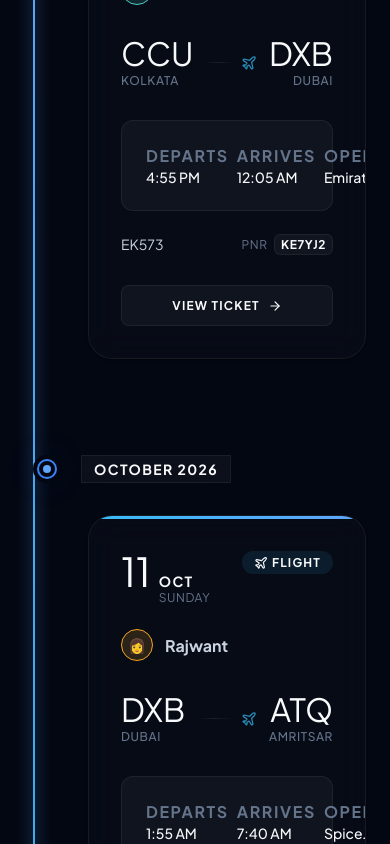
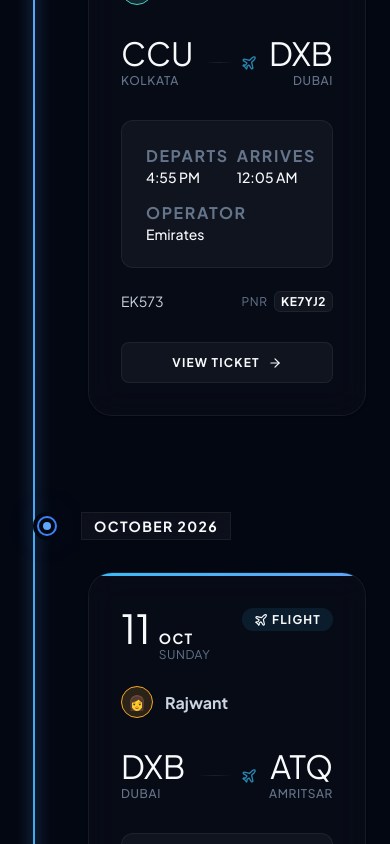
Before and after one commit to gagu00000/family-travel-dashboard, a React (Vite) app: page / in a window 390 px wide. Shown: the part 2340-3184 px from the top of the page. Built offline with nearby package versions, Linux system fonts and the light colour scheme.

Commit message:
fix: JourneyCard meta grid overflow on narrow mobile screens

```diff
--- a/src/components/JourneyCard.css
+++ b/src/components/JourneyCard.css
@@ -266,3 +266,15 @@
   opacity: 0.5;
   cursor: not-allowed;
 }
+
+/* ── Mobile Responsiveness ── */
+@media (max-width: 480px) {
+  .journey-card-meta {
+    grid-template-columns: 1fr 1fr;
+  }
+
+  .journey-card-meta > div:nth-child(3) {
+    grid-column: span 2;
+    margin-top: var(--space-sm);
+  }
+}
```
